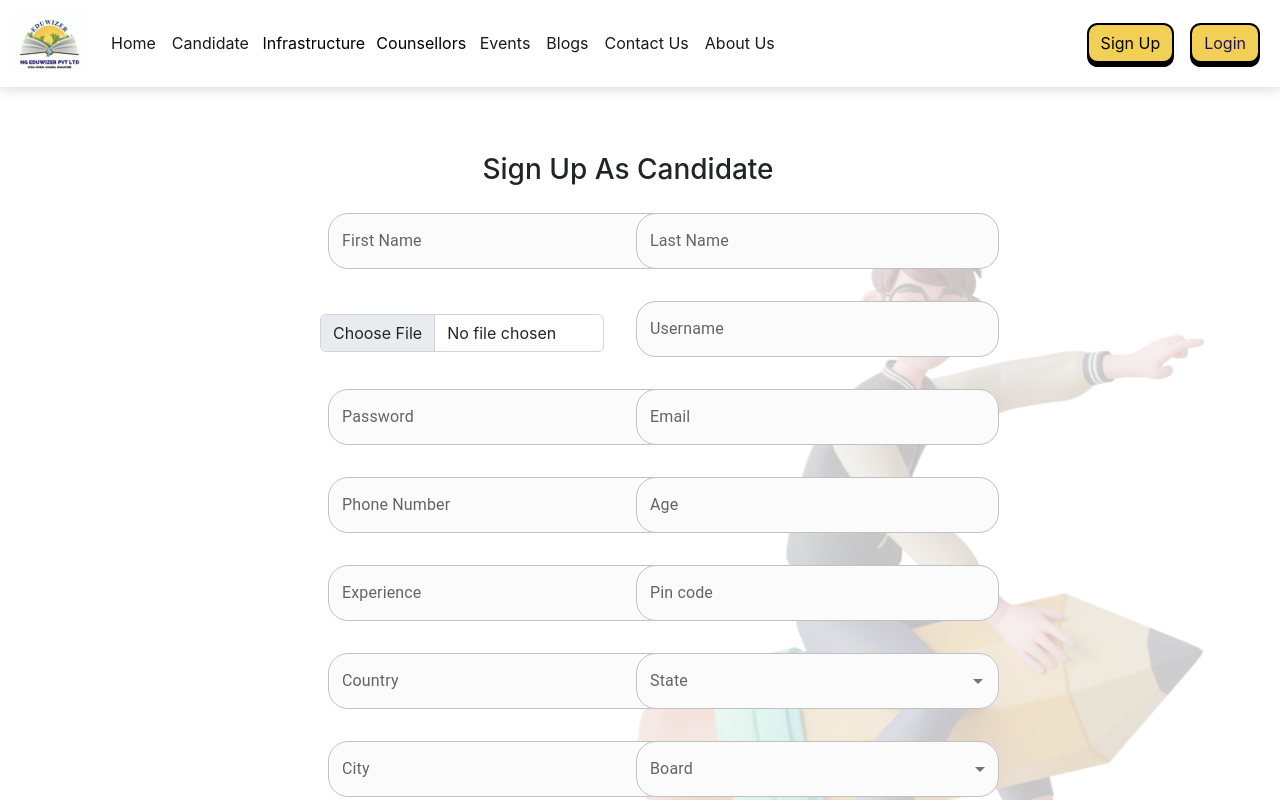
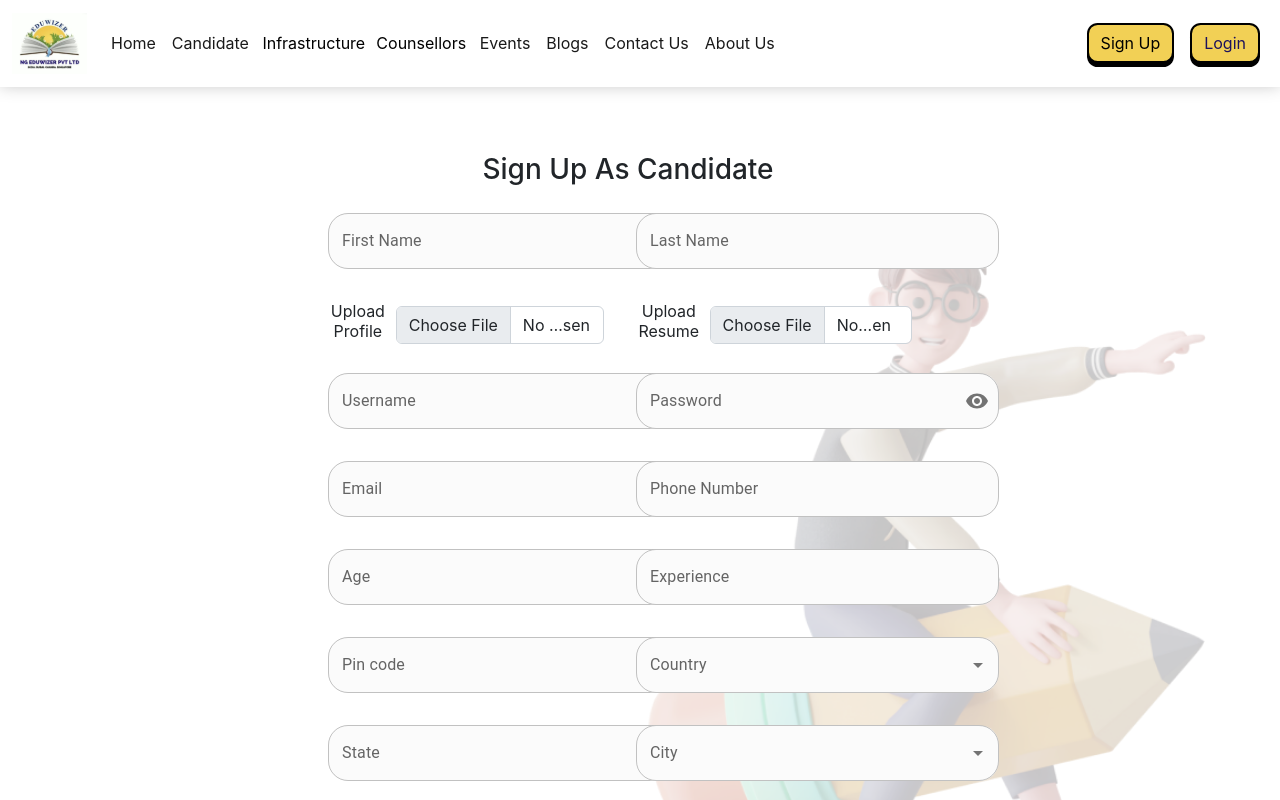
Before and after one commit to vinod4848/Eduwizerfrontend, a React (Create React App) app: page /register/candidate in a window 1280 px wide. Shown: the top 800 px of the page. Built offline with nearby package versions, Linux system fonts and the light colour scheme.

Commit message:
resume upload

```diff
--- a/src/Components/PreLogin/Signup.js
+++ b/src/Components/PreLogin/Signup.js
@@ -29,6 +29,7 @@ import {
 import CustomLoadingAnimation from "../Common/CustomLoadingAnimation";
 import CustomToast from "../Common/CustomToast";
 import UploadFile from "./UploadFile";
+import { Label } from "reactstrap";
 
 const Signup = () => {
   const MySwal = withReactContent(Swal);
@@ -116,6 +117,7 @@ const Signup = () => {
       "password",
       "email",
       "url",
+      "resume",
       "fileType",
       "phone",
       "pincode",
@@ -134,6 +136,7 @@ const Signup = () => {
       "password",
       "email",
       "url",
+      "resume",
       "fileType",
       "phone",
       "pincode",
@@ -150,6 +153,7 @@ const Signup = () => {
       "password",
       "email",
       "url",
+      "resume",
       "fileType",
       "phone",
       "pincode",
@@ -166,6 +170,7 @@ const Signup = () => {
       "password",
       "email",
       "url",
+      "resume",
       "fileType",
       "phone",
       "pincode",
@@ -184,6 +189,7 @@ const Signup = () => {
       "password",
       "email",
       "url",
+      "resume",
       "fileType",
       "phone",
       "pincode",
@@ -265,6 +271,10 @@ const Signup = () => {
     if (!values.url) {
       errors.url = "Required";
     }
+    if (!values.resume) {
+      errors.resume = "Required";
+    }
+
     if (!values.preference) {
       errors.preference = "Required";
     }
@@ -306,6 +316,7 @@ const Signup = () => {
       password: "",
       email: "",
       url: "",
+      resume: "",
       fileType: "",
       phone: "",
       pincode: "",
@@ -431,6 +442,7 @@ const Signup = () => {
                     )}
                     {signupTypeAndFieldsMappings[type].includes("url") && (
                       <div className="col-12 col-md-12 col-lg-6 text-center d-flex align-items-center mt-4">
+                        <Label> Upload Profile</Label>
                         <UploadFile
                           accept=".png,.jpg,.jpeg,.mp4,.avi,.mov,.wmv,.flv,.webm,.mkv,.ogg,.ogv,.youtube"
                           editData={{
@@ -451,6 +463,41 @@ const Signup = () => {
                           <label className="color-red">
                             Upload an image smaller than 1 MB | Image format
                             should be [.png, .jpg, or .jpeg]
+                          </label>
+                        )}
+                      </div>
+                    )}
+                    {signupTypeAndFieldsMappings[type].includes("resume") && (
+                      <div className="col-12 col-md-12 col-lg-6 text-center d-flex align-items-center mt-4">
+                        <Label> Upload Resume</Label>
+                        <UploadFile
+                          accept=".pdf,.doc,.docx,application/msword,application/vnd.openxmlformats-officedocument.wordprocessingml.document"
+                          editData={{
+                            resume: values.resume,
+                            fileType: values.fileType,
+                          }}
+                          uploadFileProp={(file, resume, fileType) => {
+                            const allowedTypes = [
+                              "application/pdf",
+                              "application/msword",
+                              "application/vnd.openxmlformats-officedocument.wordprocessingml.document",
+                            ];
+                            if (
+                              allowedTypes.includes(file.type) &&
+                              file.size < 1024 * 1024
+                            ) {
+                              setFieldValue("resume", resume);
+                              setFieldValue("fileType", fileType);
+                            }
+                          }}
+                        />
+                        <div className="color-red">
+                          {errors.resume && touched.resume && errors.resume}
+                        </div>
+                        {values.resume && values.resume.size < 1024 * 1024 && (
+                          <label className="color-red">
+                            Upload a file smaller than 1 MB | File format should
+                            be [.pdf, .doc, or .docx]
                           </label>
                         )}
                       </div>
```
